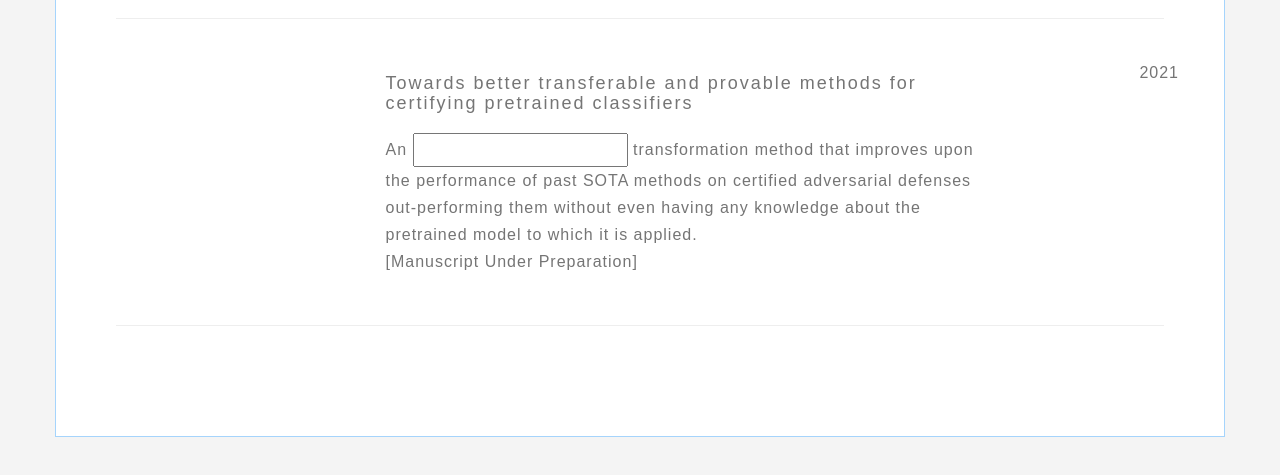
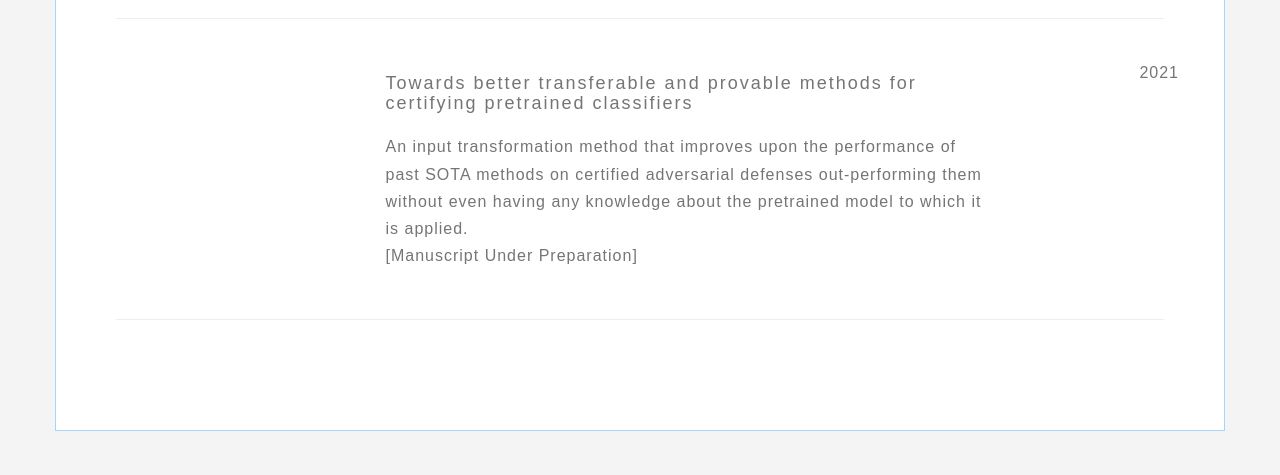
Before and after one commit to satyadwyoom/satyadwyoom_old1.github.io, a plain HTML site: page index.html in a window 1280 px wide. Shown: the part 826-1301 px from the top of the page. Drawn offline with nearby package versions, Linux system fonts and the light colour scheme; a web font is replaced by a local one.

Commit message:
website update

```diff
--- a/index.html
+++ b/index.html
@@ -132,7 +132,7 @@
                         <div class="col-sm-7">
                             <h4>Towards better transferable and provable methods for certifying pretrained classifiers</h4>
                             <br>
-                            <p>An <input type="text"> transformation method that improves upon the performance of past SOTA methods on certified adversarial defenses out-performing them without even having any knowledge about the pretrained model to which it is applied.
+                            <p>An input transformation method that improves upon the performance of past SOTA methods on certified adversarial defenses out-performing them without even having any knowledge about the pretrained model to which it is applied.
                             <br>[Manuscript Under Preparation]</p>
                         </div>
 
```
